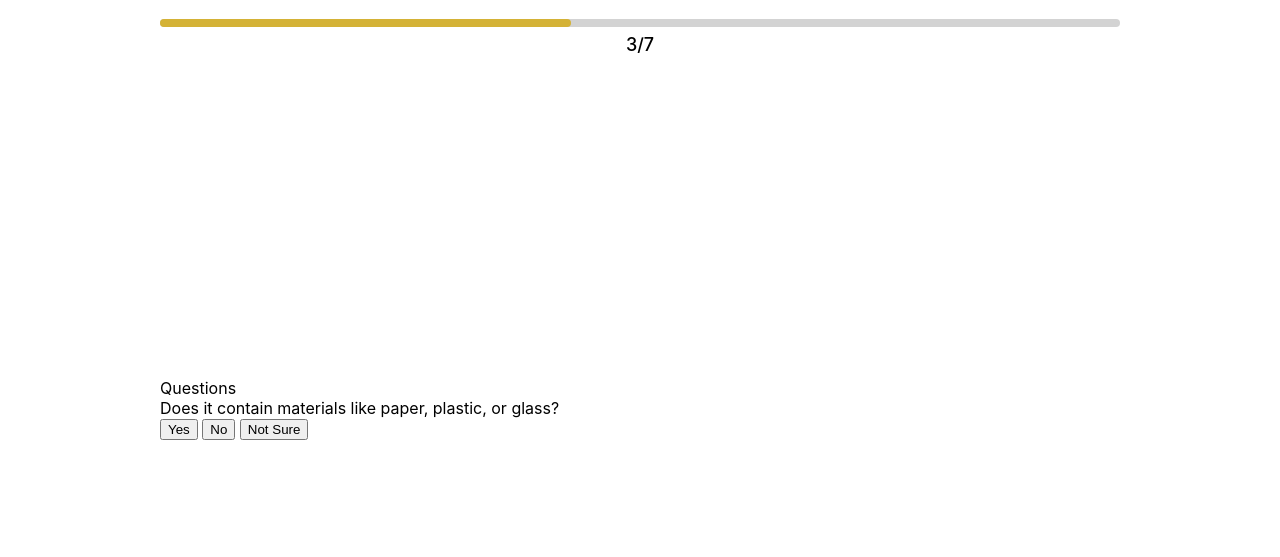
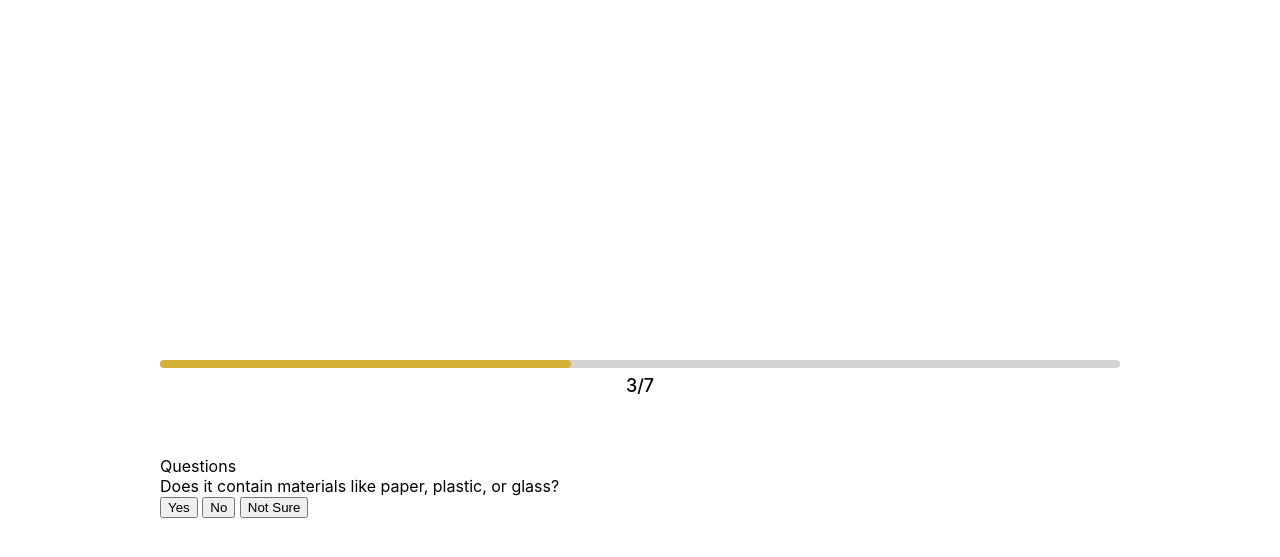
Before and after one commit to Sierra-77/Binify, a plain HTML site: page quiz3.html in a window 1280 px wide. Shown: the part 61-618 px from the top of the page. Drawn offline with Linux system fonts and the light colour scheme; a web font is replaced by a local one.

Commit message:
Update quiz3.html

```diff
--- a/quiz3.html
+++ b/quiz3.html
@@ -50,13 +50,9 @@
 
         .progress-container {
             width: 100%;
-            position: absolute;
-            top: 80px; /* 调整到header下方 */
-            left: 0;
+            margin-top: 120px; /* 控制它和 header 之间的距离 */
             text-align: center;
-            z-index: 999; /* 确保在内容上方 */
         }
-
         .line-container {
             width: 75%;
             margin: 0 auto;
```
